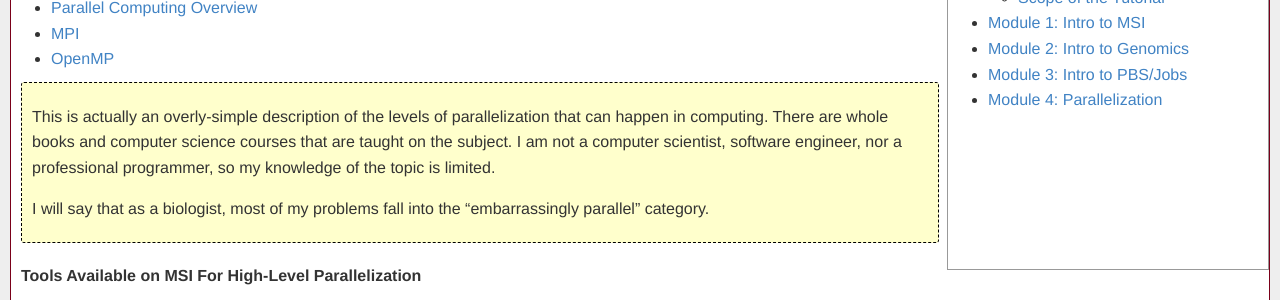
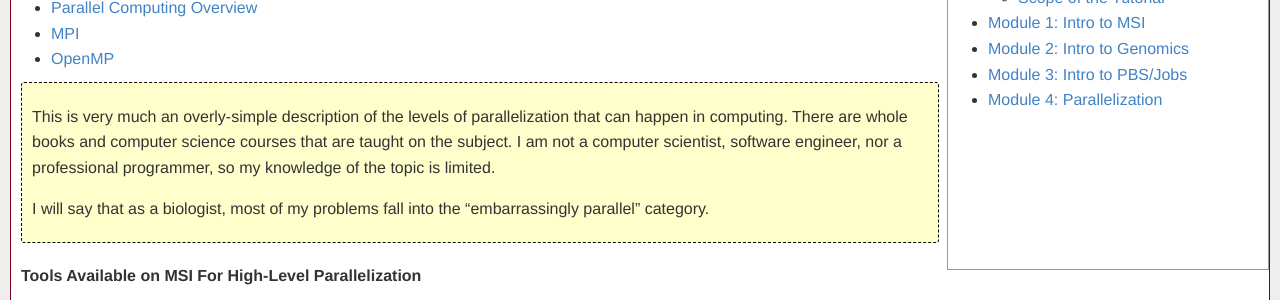
Before and after one commit to msi-ris/Tutorials, a Jekyll site: the page built from mpgi_msi.md, in a window 1280 px wide and 900 px high, scrolled down 11975 px. Shown: the part 152-452 px from the top of the window. Built offline with Jekyll 4.4.1, drawn with Linux system fonts in a browser that asks for light colours.

Commit message:
Update MPGI-MSI

```diff
--- a/mpgi_msi.md
+++ b/mpgi_msi.md
@@ -583,7 +583,7 @@ offers several tutorials on the topic:
 
 <div class="info" markdown="1">
 
-This is actually an overly-simple description of the levels of parallelization
+This is very much an overly-simple description of the levels of parallelization
 that can happen in computing. There are whole books and computer science courses
 that are taught on the subject. I am not a computer scientist, software
 engineer, nor a professional programmer, so my knowledge of the topic is
```
